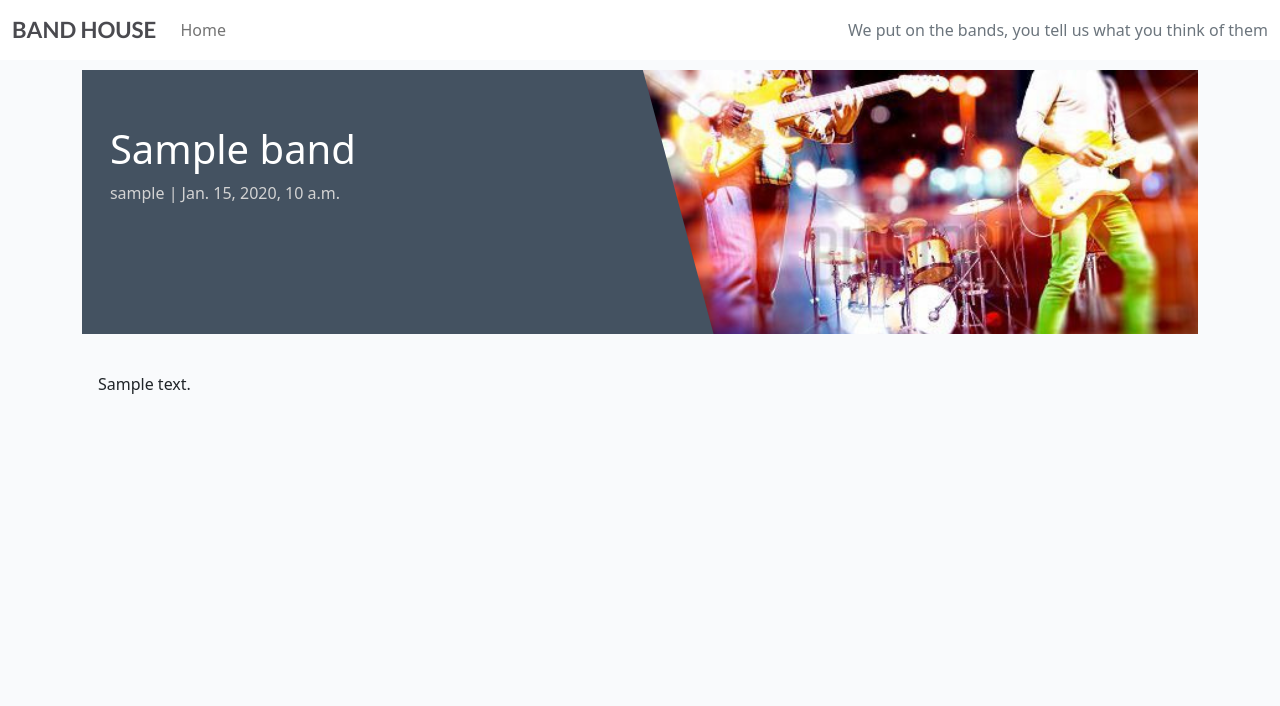
After one commit to JohnStuartPhil/project-four, a Django app: a page that uses templates/base.html in a window 1280 px wide. The commit adds this page. Shown: the top 706 px of the page. Run offline with Django 5.2, Linux system fonts and the light colour scheme; tables that the repository leaves empty hold one stand-in row (values such as "Sample post"); parts of the project's set-up code (start-up, migrations or seed data) failed here and were passed over; some libraries are stand-ins or nearby versions.

Commit message:
Add band_detail view

```diff
--- a/bands/models.py
+++ b/bands/models.py
@@ -73,8 +73,8 @@ class Opinion(models.Model):
         Band, on_delete=models.CASCADE, related_name="opinions")
     author = models.ForeignKey(
         User, on_delete=models.CASCADE, related_name="opinionator")
-    rating = models.CharField(choices=RATING_CHOICES, default='Please select',
-                             unique=False)
+    rating = models.CharField(choices=RATING_CHOICES,
+                              default='Please select', unique=False)
     again = models.CharField(choices=AGAIN_CHOICES, default='Please select',
                              unique=False)
     your_opinion = models.TextField()
--- /dev/null
+++ b/bands/templates/bands/band_detail.html
@@ -0,0 +1,34 @@
+{% extends 'base.html' %} {% block content %}
+{% load static %}
+
+<div class="masthead">
+    <div class="container">
+        <div class="row g-0">
+            <div class="col-md-6 masthead-text">
+                <!-- Band name goes in these h1 tags -->
+                <h1 class="post-title">{{ band.band_name }}</h1>
+                <!-- Bandpost author goes before the | the bandpost's created date goes after -->
+                <p class="post-subtitle">{{ band.author }} | {{ band.created_on }}</p>
+            </div>
+            <div class="d-none d-md-block col-md-6 masthead-image">
+                <img src="{% static 'images/bandpostpic.jpg' %}" class="scale" alt="placeholder">
+            </div>
+        </div>
+    </div>
+</div>
+
+<div class="container">
+    <div class="row">
+        <div class="col card mb-4  mt-3 left  top">
+            <div class="card-body">
+                <!-- The bandpost review goes inside the card-text. -->
+                <!-- Use the | safe filter inside the template tags -->
+                <p class="card-text">
+                    {{ band.review | safe }}
+                </p>
+            </div>
+        </div>
+    </div>
+</div>
+
+{% endblock content %}
--- a/bands/templates/bands/index.html
+++ b/bands/templates/bands/index.html
@@ -18,9 +18,12 @@
                                     <p class="author">Author: {{ band.author }}</p>
                                 </div>
                             </div>
-                            <a href="#" class="post-link">
+                            <a href="{% url 'band_detail' band.slug %}" class="post-link">
                                 <h2 class="card-title">{{ band.band_name }}</h2>
+                                <h3 class="card-text">Genre: {{ band.genre }}</h3>
+                                <h4 class="card-text">Number of members: {{ band.number_of_members }}</h4>
                                 <p class="card-text">{{ band.review_excerpt }}</p>
+
                             </a>
 
                             <hr />
--- a/bands/urls.py
+++ b/bands/urls.py
@@ -3,4 +3,5 @@ from django.urls import path
 
 urlpatterns = [
     path('', views.BandList.as_view(), name='home'),
+    path('<slug:slug>/', views.band_detail, name='band_detail'),
 ]
--- a/bands/views.py
+++ b/bands/views.py
@@ -1,15 +1,35 @@
-from django.shortcuts import render
+from django.shortcuts import render, get_object_or_404
 from django.views import generic
 from .models import Band
 
 # Create your views here.
 
 
-# class BandList(generic.ListView):
-    # model = Band
-
 class BandList(generic.ListView):
     queryset = Band.objects.filter(status=1)
-    # template_name = "band_list.html"
     template_name = "bands/index.html"
     paginate_by = 6
+
+
+def band_detail(request, slug):
+    """
+    Display an individual :model:`bands.Band`.
+
+    **Context**
+
+    ``bandpost``
+        An instance of :model:`bands.Band`.
+
+    **Template:**
+
+    :template:`bands/band_detail.html`
+    """
+
+    queryset = Band.objects.filter(status=1)
+    band = get_object_or_404(queryset, slug=slug)
+
+    return render(
+        request,
+        "bands/band_detail.html",
+        {"band": band},
+    )
--- /dev/null
+++ b/static/js/script.js
@@ -0,0 +1 @@
+console.log("For testing purposes");
--- a/templates/base.html
+++ b/templates/base.html
@@ -74,6 +74,8 @@
     <script src="https://cdn.jsdelivr.net/npm/bootstrap@5.0.1/dist/js/bootstrap.bundle.min.js"
         integrity="sha384-gtEjrD/SeCtmISkJkNUaaKMoLD0//ElJ19smozuHV6z3Iehds+3Ulb9Bn9Plx0x4" crossorigin="anonymous">
         </script>
+
+    <script src="{% static 'js/script.js' %}"></script>
 </body>
 
 </html>
```
Also changed, not shown: bands/templates/bands/band_list.html (deleted, +0 -20 lines), static/images/bandpostpic.jpg (added), static/images/default.jpg (added), static/images/pic1.jpg (added), 4 other files.
